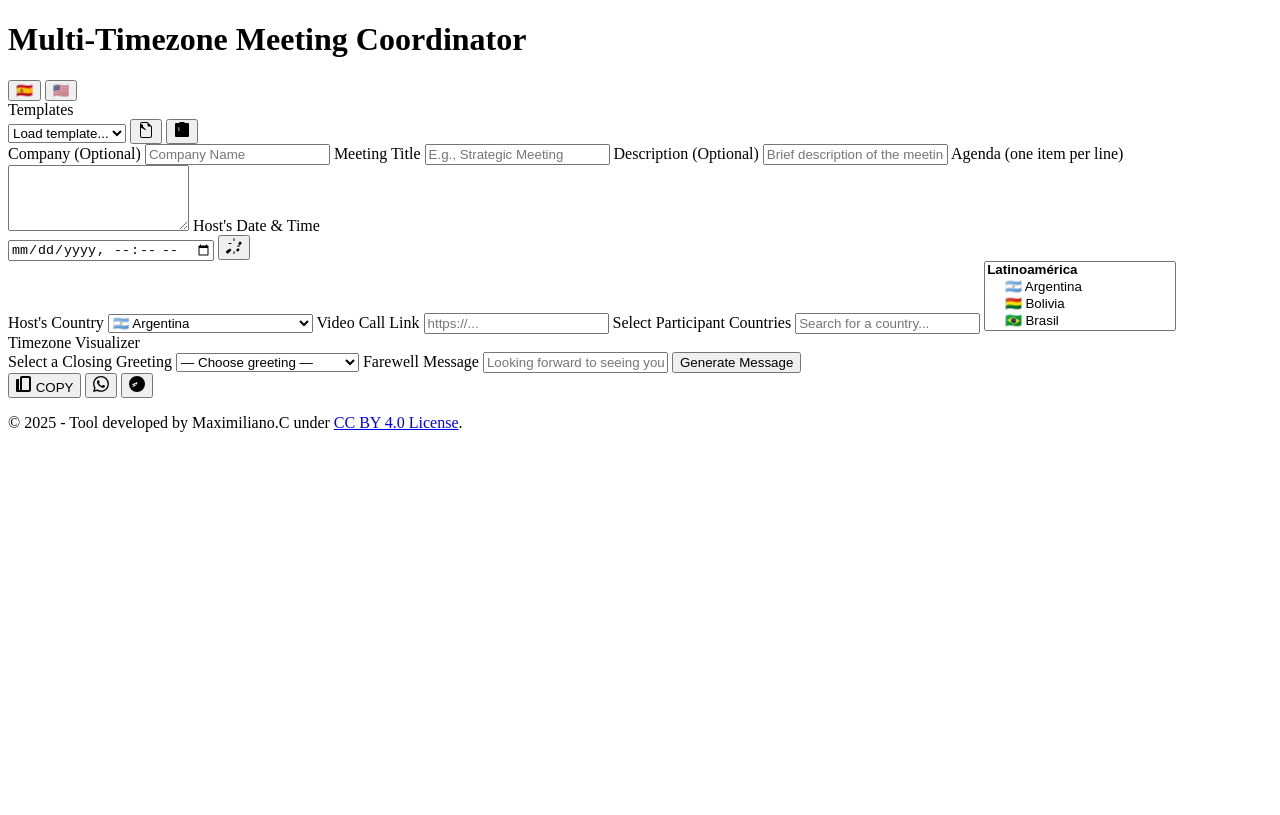
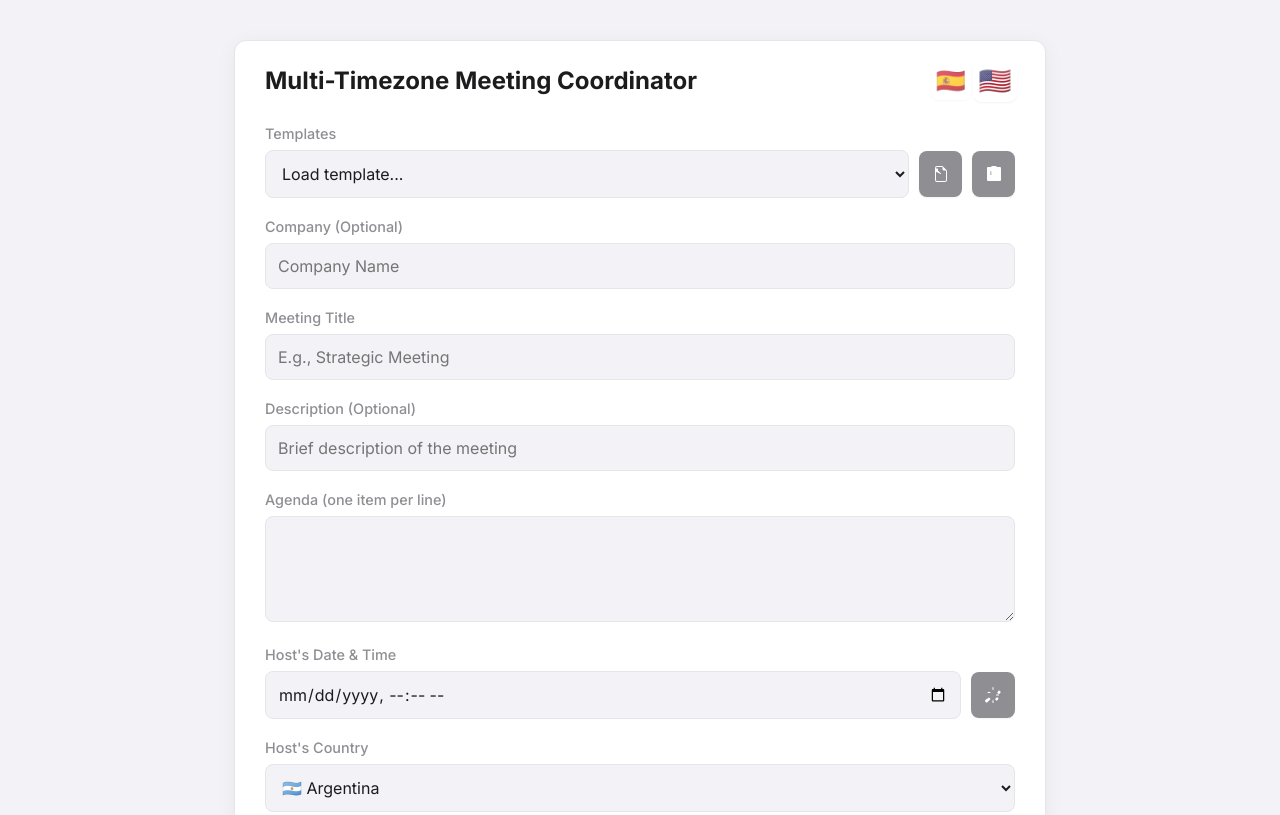
Before and after one commit to maximilianuz/testing-meets, a plain HTML site: page index.html in a window 1280 px wide. Shown: the top 815 px of the page. Drawn offline with Linux system fonts and the light colour scheme.

Commit message:
Update style.css

```diff
--- a/style.css
+++ b/style.css
@@ -1,104 +1,174 @@
-<!DOCTYPE html>
-<html lang="es">
-<head>
-  <meta charset="UTF-8" />
-  <meta name="viewport" content="width=device-width, initial-scale=1.0" />
-  <title id="appTitle">Coordinador de Reuniones Multizona</title>
-  <link rel="preconnect" href="https://fonts.googleapis.com">
-  <link rel="preconnect" href="https://fonts.gstatic.com" crossorigin>
-  <link href="https://fonts.googleapis.com/css2?family=Inter:wght@400;500;700&display=swap" rel="stylesheet">
-  <link rel="stylesheet" href="style.css">
-</head>
-<body>
+/* --- 1. CONFIGURACIÓN GLOBAL Y TIPOGRAFÍA --- */
+:root {
+  color-scheme: light dark;
+  --primary-color: #007aff;
+  --primary-hover: #005ecb;
+  --green-color: #34c759;
+  --green-hover: #29a046;
+  --secondary-color: #8e8e93;
+  --secondary-hover: #6d6d71;
+  --bg-light: #f2f2f7;
+  --card-bg-light: #ffffff;
+  --text-light: #1c1c1e;
+  --border-light: #e5e5ea;
+  --bg-dark: #1c1c1e;
+  --card-bg-dark: #2c2c2e;
+  --text-dark: #f2f2f7;
+  --border-dark: #3a3a3c;
+}
 
-  <main class="main-container">
-    <div class="header-container">
-      <h1 id="title">Coordinador de Reuniones Multizona</h1>
-      <div id="lang-switcher">
-        <button id="lang-es">🇪🇸</button>
-        <button id="lang-en">🇺🇸</button>
-      </div>
-    </div>
+body {
+  font-family: 'Inter', -apple-system, BlinkMacSystemFont, "Segoe UI", Roboto, Helvetica, Arial, sans-serif;
+  background-color: var(--bg-light);
+  color: var(--text-light);
+  padding: 20px;
+  margin: 0 auto;
+  transition: background-color 0.3s, color 0.3s;
+}
 
-    <div class="template-section">
-      <label for="templates" id="templatesLabel">Plantillas</label>
-      <div class="template-controls">
-        <select id="templates"></select>
-        <button id="loadTemplateBtn" title="Cargar plantilla seleccionada">
-          <svg xmlns="http://www.w3.org/2000/svg" width="16" height="16" fill="currentColor" viewBox="0 0 16 16"><path d="M4.5 2.5a.5.5 0 0 1 .5.5V5h.5a.5.5 0 0 1 .5.5v.5h.5a.5.5 0 0 1 .5.5v.5h.5a.5.5 0 0 1 .5.5V8h-.5a.5.5 0 0 1-.5-.5V7.5h-.5a.5.5 0 0 1-.5-.5V7h-.5a.5.5 0 0 1-.5-.5V6.5h-.5a.5.5 0 0 1-.5-.5V6h-.5a.5.5 0 0 1-.5-.5V5.5h-.5a.5.5 0 0 1-.5-.5V3a.5.5 0 0 1 .5-.5h.5z"/><path d="M14 4.5V14a2 2 0 0 1-2 2H4a2 2 0 0 1-2-2V2a2 2 0 0 1 2-2h5.5L14 4.5zm-3 0A1.5 1.5 0 0 1 9.5 3V1H4a1 1 0 0 0-1 1v12a1 1 0 0 0 1 1h8a1 1 0 0 0 1-1V4.5h-2z"/></svg>
-        </button>
-        <button id="saveTemplateBtn" title="Guardar configuración actual como plantilla">
-          <svg xmlns="http://www.w3.org/2000/svg" width="16" height="16" fill="currentColor" viewBox="0 0 16 16"><path d="M2 1a1 1 0 0 0-1 1v12a1 1 0 0 0 1 1h12a1 1 0 0 0 1-1V2a1 1 0 0 0-1-1H9.5a1 1 0 0 0-1-1H7.5a1 1 0 0 0-1 1H2zm3 4a.5.5 0 0 1 .5.5v3a.5.5 0 0 1-1 0v-3a.5.5 0 0 1 .5-.5z"/><path d="M7.5 1a.5.5 0 0 1 .5.5v1a.5.5 0 0 1-1 0v-1a.5.5 0 0 1 .5-.5zm2.5 0a.5.5 0 0 1 .5.5v1a.5.5 0 0 1-1 0v-1a.5.5 0 0 1 .5-.5zm-5 0A1.5 1.5 0 0 1 6.5 0h3A1.5 1.5 0 0 1 11 1.5v1A1.5 1.5 0 0 1 9.5 4h-3A1.5 1.5 0 0 1 5 2.5v-1zM6 4.5a.5.5 0 0 1 .5.5v3a.5.5 0 0 1-1 0v-3a.5.5 0 0 1 .5-.5zm3 0a.5.5 0 0 1 .5.5v3a.5.5 0 0 1-1 0v-3a.5.5 0 0 1 .5-.5z"/></svg>
-        </button>
-      </div>
-    </div>
+/* --- 2. CONTENEDOR PRINCIPAL Y ENCABEZADO --- */
+.main-container {
+  background-color: var(--card-bg-light);
+  max-width: 750px;
+  margin: 20px auto;
+  padding: 20px 30px;
+  border-radius: 12px;
+  box-shadow: 0 4px 20px rgba(0, 0, 0, 0.05);
+  border: 1px solid var(--border-light);
+}
 
-    <label for="company" id="companyLabel">Empresa</label>
-    <input type="text" id="company" />
+.header-container { display: flex; justify-content: space-between; align-items: center; margin-bottom: 25px; }
+h1 { font-size: 1.5em; text-align: left; margin: 0; flex-grow: 1; }
+#lang-switcher button { background: none; border: none; padding: 5px; cursor: pointer; font-size: 1.5em; opacity: 0.7; transition: opacity 0.2s; }
+#lang-switcher button:hover { opacity: 1; }
+#lang-switcher button.active { opacity: 1; transform: scale(1.1); }
 
-    <label for="meetingTitle" id="meetingTitleLabel">Título de la reunión</label>
-    <input type="text" id="meetingTitle" oninput="this.value = this.value.toUpperCase()" />
+/* --- 3. ELEMENTOS DE FORMULARIO --- */
+label { display: block; margin-top: 20px; font-weight: 500; font-size: 0.9em; color: var(--secondary-color); }
+input, select, textarea {
+  width: 100%;
+  padding: 12px;
+  margin-top: 8px;
+  border-radius: 8px;
+  border: 1px solid var(--border-light);
+  background-color: var(--bg-light);
+  color: var(--text-light);
+  box-sizing: border-box;
+  font-size: 1em;
+  font-family: 'Inter', sans-serif;
+  transition: border-color 0.2s, box-shadow 0.2s;
+}
+input:focus, select:focus, textarea:focus {
+  outline: none;
+  border-color: var(--primary-color);
+  box-shadow: 0 0 0 3px rgba(0, 122, 255, 0.2);
+}
+select[multiple] { height: 200px; padding: 10px; }
 
-    <label for="description" id="descriptionLabel">Descripción</label>
-    <input type="text" id="description" />
+.host-time-controls, .template-controls { display: flex; gap: 10px; align-items: center; margin-top: 8px; }
+.host-time-controls input, .template-controls select { flex-grow: 1; margin-top: 0; }
 
-    <label for="agenda" id="agendaLabel">Agenda (un punto por línea)</label>
-    <textarea id="agenda" rows="4"></textarea>
+/* --- 4. BOTONERA --- */
+button {
+  display: inline-flex;
+  align-items: center;
+  justify-content: center;
+  gap: 8px;
+  font-family: 'Inter', sans-serif;
+  font-size: 1em;
+  font-weight: 500;
+  padding: 10px 16px;
+  border: none;
+  border-radius: 8px;
+  color: white;
+  cursor: pointer;
+  transition: transform 0.1s ease, background-color 0.2s ease, box-shadow 0.2s ease;
+  box-shadow: 0 1px 2px rgba(0,0,0,0.05);
+}
+button:hover { transform: translateY(-1px); }
+button:active { transform: translateY(0); box-shadow: none; }
+button svg { width: 16px; height: 16px; fill: currentColor; }
 
-    <label for="hostDateTime" id="hostDateTimeLabel">Fecha y hora del anfitrión</label>
-    <div class="host-time-controls">
-      <input type="datetime-local" id="hostDateTime" />
-      <button id="suggestTimeBtn" title="Sugerir hora óptima">
-        <svg xmlns="http://www.w3.org/2000/svg" width="16" height="16" fill="currentColor" viewBox="0 0 16 16"><path d="M13.46 3.46a.5.5 0 0 1 .708 0l1.414 1.414a.5.5 0 0 1 0 .708l-1.414 1.414a.5.5 0 0 1-.708 0L12.05 5.586l1.414-1.414zM12.05 9.97l1.414 1.414a.5.5 0 0 1 0 .708l-1.414 1.414a.5.5 0 0 1-.708 0L9.97 12.05l1.414-1.414zM3.46 13.46a.5.5 0 0 1 0 .708l-1.414 1.414a.5.5 0 0 1-.708 0L.025 14.17a.5.5 0 0 1 0-.708l1.414-1.414a.5.5 0 0 1 .708 0zM5.586 12.05l-1.414 1.414a.5.5 0 0 1-.708 0L2.05 12.05l1.414-1.414a.5.5 0 0 1 .708 0zM8 0a.5.5 0 0 1 .5.5v2a.5.5 0 0 1-1 0v-2A.5.5 0 0 1 8 0zM8 13a.5.5 0 0 1 .5.5v2a.5.5 0 0 1-1 0v-2A.5.5 0 0 1 8 13zm-5.5-7.5a.5.5 0 0 1 .5-.5h2a.5.5 0 0 1 0 1h-2a.5.5 0 0 1-.5-.5zM11 8a.5.5 0 0 1 .5-.5h2a.5.5 0 0 1 0 1h-2a.5.5 0 0 1-.5-.5z"/></svg>
-      </button>
-    </div>
+/* Estilos de botones por función */
+#generateButton {
+  width: 100%;
+  margin-top: 25px;
+  padding: 16px;
+  font-size: 1.1em;
+  font-weight: 700;
+  background-color: var(--primary-color);
+}
+#generateButton:hover { background-color: var(--primary-hover); }
 
-    <label for="hostCountry" id="hostCountryLabel">País del anfitrión</label>
-    <select id="hostCountry"></select>
+#suggestTimeBtn, #loadTemplateBtn, #saveTemplateBtn {
+  background-color: var(--secondary-color);
+  padding: 12px;
+  height: 46px; /* Altura consistente */
+  width: 46px; /* Ancho consistente para botones de ícono */
+  margin-top: 0;
+}
+#suggestTimeBtn:hover, #loadTemplateBtn:hover, #saveTemplateBtn:hover { background-color: var(--secondary-hover); }
 
-    <label for="link" id="linkLabel">Enlace a la videollamada</label>
-    <input type="url" id="link" />
+.share-buttons { display: flex; flex-wrap: wrap; gap: 10px; margin-top: 15px; }
+.share-buttons button, #icsButton { flex-grow: 1; margin-top: 0; }
+#copyButton { background-color: var(--secondary-color); flex-grow: 2; }
+#whatsappButton { background-color: #25D366; }
+#telegramButton { background-color: #229ED9; }
+#icsButton { background-color: #34c759; }
 
-    <label for="countries" id="countriesLabel">Selecciona los países participantes</label>
-    <input type="text" id="searchCountry" oninput="filterCountries()" />
-    <select id="countries" multiple></select>
+/* Icon-only buttons */
+#whatsappButton, #telegramButton { flex-grow: 0; width: 46px; height: 46px; padding: 0; gap: 0; }
+#whatsappButton svg, #telegramButton svg { width: 20px; height: 20px; }
 
-    <div id="timezone-visualizer-container">
-      <label id="visualizerLabel">Visualizador de Horarios</label>
-      <div id="timezone-visualizer"></div>
-    </div>
+/* --- 5. COMPONENTES ESPECÍFICOS --- */
+#timezone-visualizer-container { margin-top: 25px; }
+#timezone-visualizer {
+  position: relative;
+  width: 100%;
+  height: 60px;
+  background-color: var(--bg-light);
+  border-radius: 8px;
+  overflow: hidden;
+}
+.tz-marker {
+  position: absolute;
+  top: 50%;
+  transform: translate(-50%, -50%);
+  color: white;
+  padding: 4px 8px;
+  border-radius: 15px;
+  font-size: 0.8em;
+  font-weight: 500;
+  text-align: center;
+  white-space: nowrap;
+  box-shadow: 0 2px 4px rgba(0,0,0,0.1);
+  cursor: default;
+  transition: background-color 0.3s;
+}
+.tz-marker.is-host { border: 2px solid var(--primary-color); }
+.tz-marker.is-day { background-color: var(--green-color); }
+.tz-marker.is-night { background-color: #ff3b30; }
+.tz-marker-time { font-size: 0.9em; display: block; margin-top: 2px;}
 
-    <label for="presetGreetings" id="presetGreetingsLabel">Seleccionar un saludo final</label>
-    <select id="presetGreetings" onchange="applyGreeting()"></select>
+#output {
+  white-space: pre-wrap;
+  background-color: var(--bg-light);
+  padding: 15px;
+  border-radius: 8px;
+  margin-top: 20px;
+  border: 1px solid var(--border-light);
+  min-height: 100px;
+}
+.license { margin-top: 30px; font-size: 0.8em; text-align: center; color: var(--secondary-color); }
+.license a { color: inherit; }
 
-    <label for="farewell" id="farewellLabel">Mensaje de despedida</label>
-    <input type="text" id="farewell" />
-
-    <button onclick="generateMessage()" id="generateButton">Generar Mensaje</button>
-
-    <div id="output"></div>
-
-    <div class="share-buttons">
-      <button onclick="copyToClipboard()" id="copyButton" title="Copiar mensaje">
-        <svg xmlns="http://www.w3.org/2000/svg" width="16" height="16" fill="currentColor" viewBox="0 0 16 16"><path d="M13,0H6A2,2,0,0,0,4,2V14a2,2,0,0,0,2,2H13a2,2,0,0,0,2-2V2A2,2,0,0,0,13,0ZM13,14H6V2H13Z"/><path d="M3,3H1A1,1,0,0,0,0,4V15a1,1,0,0,0,1,1H10a1,1,0,0,0,1-1V14H3Z"/></svg>
-        COPY
-      </button>
-      <button onclick="share('whatsapp')" id="whatsappButton" aria-label="Compartir en WhatsApp" title="Compartir en WhatsApp">
-        <svg xmlns="http://www.w3.org/2000/svg" width="16" height="16" fill="currentColor" viewBox="0 0 16 16"><path d="M13.601 2.326A7.854 7.854 0 0 0 7.994 0C3.627 0 .068 3.558.064 7.926c0 1.399.366 2.76 1.057 3.965L0 16l4.204-1.102a7.933 7.933 0 0 0 3.79.965h.004c4.368 0 7.926-3.558 7.93-7.93A7.898 7.898 0 0 0 13.6 2.326zM7.994 14.521a6.573 6.573 0 0 1-3.356-.92l-.24-.144-2.494.654.666-2.433-.156-.251a6.56 6.56 0 0 1-1.007-3.505c0-3.626 2.957-6.584 6.591-6.584a6.56 6.56 0 0 1 4.66 1.931 6.557 6.557 0 0 1 1.928 4.66c-.004 3.639-2.961 6.592-6.592 6.592zm3.615-4.934c-.197-.099-1.17-.578-1.353-.646-.182-.065-.315-.099-.445.099-.133.197-.513.646-.627.775-.114.133-.232.148-.43.05-.197-.1-.836-.308-1.592-.985-.59-.525-.985-1.175-1.103-1.372-.114-.198-.011-.304.088-.403.087-.088.197-.232.296-.346.1-.114.133-.198.198-.33.065-.134.034-.248-.015-.347-.05-.099-.445-1.076-.612-1.47-.16-.389-.323-.335-.445-.34-.114-.007-.247-.007-.38-.007a.729.729 0 0 0-.529.247c-.182.198-.691.677-.691 1.654 0 .977.71 1.916.81 2.049.098.133 1.394 2.132 3.383 2.992.47.205.84.326 1.129.418.475.152.904.129 1.246.08.38-.058 1.171-.48 1.338-.943.164-.464.164-.86.114-.943-.049-.084-.182-.133-.38-.232z"/></svg>
-      </button>
-      <button onclick="share('telegram')" id="telegramButton" aria-label="Compartir en Telegram" title="Compartir en Telegram">
-        <svg xmlns="http://www.w3.org/2000/svg" width="16" height="16" fill="currentColor" viewBox="0 0 16 16"><path d="M16 8A8 8 0 1 1 0 8a8 8 0 0 1 16 0zM8.287 5.906c-.778.324-2.334.994-4.666 2.01-.378.15-.577.298-.595.442-.03.243.275.339.69.47l.175.055c.408.133.958.288 1.243.294.26.006.549-.1.868-.32C7.654 8.59 11.01 6.55 11.422 6.22c.413-.33.614-.39.804-.405.25-.02.487.03.663.22.19.205.228.522.228.593 0 .041-.01.09-.034.143-.161.411-2.94 2.85-4.12 3.96-.333.36-.626.65-.926.85-.314.2-.67.33-.997.33-.35 0-.65-.11-.87-.33-.224-.22-.27-.51-.27-.62 0-.065.016-.13.046-.197.04-.085.16-.29.33-.515.15-.19.34-.41.56-.63.26-.26.5-.5.71-.71.25-.25.47-.47.65-.65zm-2.165 4.145c.16-.16.29-.3.41-.44.12-.14.23-.28.32-.42.09-.14.15-.28.19-.41.04-.13.06-.25.06-.36 0-.2-.08-.37-.23-.51-.14-.14-.33-.2-.55-.2-.17 0-.33.03-.46.1.02.04.03.07.04.1.01.03.02.06.02.09 0 .05-.01.1-.03.15-.02.05-.04.1-.07.15-.03.05-.06.1-.09.15-.03.05-.06.1-.1.15-.03.05-.07.09-.1.14-.04.05-.07.1-.11.14-.04.05-.08.09-.11.13-.04.04-.08.09-.12.13-.04.04-.08.08-.12.12-.04.04-.08.08-.12.12l-.09.09c-.08.08-.15.15-.22.22-.07.07-.13.13-.2.2-.07.07-.13.13-.19.19-.06.06-.12.12-.18.18s-.11.11-.17.17c-.06.06-.11.11-.17.17l-.11.11-.1.1c-.05.05-.09.09-.14.14-.05.05-.09.09-.14.14-.05.05-.09.09-.14.14l-.06.06c-.05.05-.1.1-.15.15-.05.05-.1.1-.15.15z"/></svg>
-      </button>
-    </div>
-
-    <div class="license">
-      <p id="licenseText">
-        © 2025 - Herramienta desarrollada por Maximiliano.C bajo
-        <a href="https://creativecommons.org/licenses/by/4.0/deed.es" target="_blank" id="licenseLink">Licencia CC BY 4.0</a>.
-      </p>
-    </div>
-  </main>
-
-  <script src="script.js"></script>
-</body>
-</html>
+/* --- 6. MODO OSCURO --- */
+@media (prefers-color-scheme: dark) {
+  body { background-color: var(--bg-dark); color: var(--text-dark); }
+  .main-container { background-color: var(--card-bg-dark); border-color: var(--border-dark); }
+  input, select, textarea { background-color: var(--bg-dark); border-color: var(--border-dark); color: var(--text-dark); }
+  input:focus, select:focus, textarea:focus { border-color: var(--primary-color); box-shadow: 0 0 0 3px rgba(0, 122, 255, 0.3); }
+  #timezone-visualizer { background-color: var(--bg-dark); }
+  #output { background-color: var(--bg-dark); border-color: var(--border-dark); }
+  .tz-marker.is-day { background-color: var(--green-hover); }
+}
```
